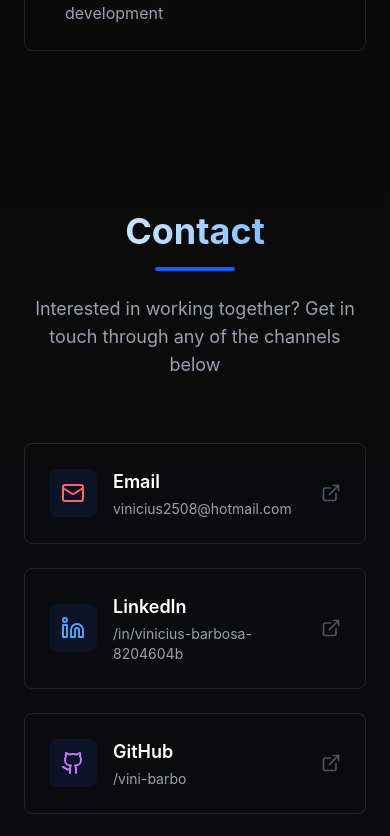
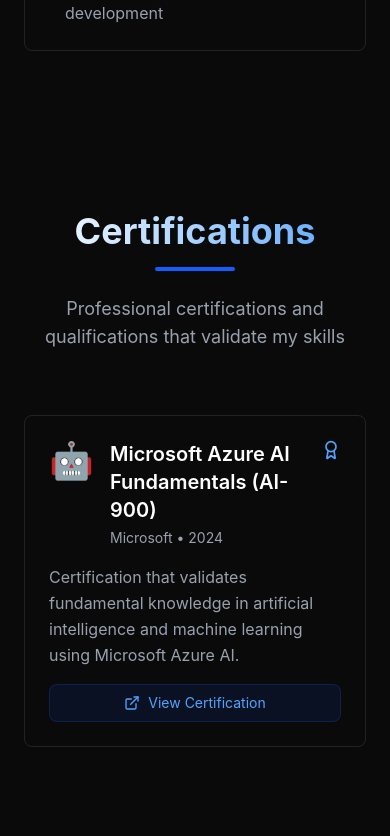
Before and after one commit to vini-barbo/Portfolio, a React (Vite) app: page / in a window 390 px wide. Shown: the part 8900-9736 px from the top of the page. Built offline with nearby package versions, Linux system fonts and the light colour scheme.

Commit message:
feat: add certifications section with Microsoft AI-900

```diff
--- a/src/app/App.tsx
+++ b/src/app/App.tsx
@@ -5,6 +5,7 @@ import { AboutSection } from "@/app/components/about-section";
 import { TechnologiesSection } from "@/app/components/technologies-section";
 import { ProjectsSection } from "@/app/components/projects-section";
 import { ExperienceSection } from "@/app/components/experience-section";
+import { CertificationsSection } from "@/app/components/certifications-section";
 import { ContactSection } from "@/app/components/contact-section";
 
 function PortfolioContent() {
@@ -46,6 +47,12 @@ function PortfolioContent() {
                 {t("nav.experience")}
               </a>
               <a
+                href="#certificacoes"
+                className="text-gray-400 hover:text-blue-400 transition-colors duration-300"
+              >
+                {t("nav.certifications")}
+              </a>
+              <a
                 href="#contato"
                 className="px-4 py-2 bg-blue-600 hover:bg-blue-700 text-white rounded-lg transition-all duration-300 hover:shadow-lg hover:shadow-blue-600/50"
               >
@@ -74,6 +81,7 @@ function PortfolioContent() {
         <TechnologiesSection />
         <ProjectsSection />
         <ExperienceSection />
+        <CertificationsSection />
         <ContactSection />
       </main>
     </div>
--- /dev/null
+++ b/src/app/components/certifications-section.tsx
@@ -0,0 +1,84 @@
+import { motion } from "motion/react";
+import { Award, ExternalLink } from "lucide-react";
+import { useLanguage } from "@/app/contexts/language-context";
+
+export function CertificationsSection() {
+  const { t } = useLanguage();
+
+  const certifications = [
+    {
+      id: 1,
+      nameKey: "certifications.cert1.name",
+      issuerKey: "certifications.cert1.issuer",
+      dateKey: "certifications.cert1.date",
+      descKey: "certifications.cert1.desc",
+      link: "https://learn.microsoft.com/en-us/credentials/certifications/azure-ai-fundamentals/",
+      icon: "🤖",
+    },
+  ];
+
+  return (
+    <section id="certificacoes" className="py-20 px-6 bg-card/30">
+      <div className="max-w-6xl mx-auto">
+        <motion.div
+          initial={{ opacity: 0, y: 20 }}
+          whileInView={{ opacity: 1, y: 0 }}
+          viewport={{ once: true }}
+          transition={{ duration: 0.6 }}
+          className="text-center mb-16"
+        >
+          <h2 className="text-4xl md:text-5xl font-bold mb-4 bg-gradient-to-r from-white to-blue-400 bg-clip-text text-transparent">
+            {t("certifications.title")}
+          </h2>
+          <div className="w-20 h-1 bg-blue-600 mx-auto rounded-full mb-6" />
+          <p className="text-gray-400 text-lg max-w-2xl mx-auto">
+            {t("certifications.subtitle")}
+          </p>
+        </motion.div>
+
+        <div className="grid md:grid-cols-2 lg:grid-cols-3 gap-6">
+          {certifications.map((cert, index) => (
+            <motion.div
+              key={cert.id}
+              initial={{ opacity: 0, y: 20 }}
+              whileInView={{ opacity: 1, y: 0 }}
+              viewport={{ once: true }}
+              transition={{ duration: 0.5, delay: index * 0.1 }}
+              whileHover={{ y: -5 }}
+              className="bg-card border border-border rounded-lg p-6 hover:border-blue-600/50 transition-all duration-300 hover:shadow-lg hover:shadow-blue-600/10 group"
+            >
+              <div className="flex flex-col h-full">
+                <div className="flex items-start gap-4 mb-4">
+                  <div className="text-4xl">{cert.icon}</div>
+                  <div className="flex-1">
+                    <h3 className="text-xl font-semibold mb-1 text-white group-hover:text-blue-400 transition-colors">
+                      {t(cert.nameKey)}
+                    </h3>
+                    <p className="text-sm text-gray-400">
+                      {t(cert.issuerKey)} • {t(cert.dateKey)}
+                    </p>
+                  </div>
+                  <Award className="w-5 h-5 text-blue-400" />
+                </div>
+
+                <p className="text-gray-400 mb-4 flex-grow leading-relaxed">
+                  {t(cert.descKey)}
+                </p>
+
+                <a
+                  href={cert.link}
+                  target="_blank"
+                  rel="noopener noreferrer"
+                  className="flex items-center justify-center gap-2 px-4 py-2 bg-blue-600/10 border border-blue-600/20 hover:border-blue-600 text-blue-400 rounded-lg transition-all duration-300 text-sm mt-auto"
+                >
+                  <ExternalLink className="w-4 h-4" />
+                  {t("certifications.viewCert")}
+                </a>
+              </div>
+            </motion.div>
+          ))}
+        </div>
+      </div>
+    </section>
+  );
+}
--- a/src/app/contexts/language-context.tsx
+++ b/src/app/contexts/language-context.tsx
@@ -18,6 +18,7 @@ const translations = {
     "nav.tech": "Tecnologias",
     "nav.projects": "Projetos",
     "nav.experience": "Experiência",
+    "nav.certifications": "Certificações",
     "nav.contact": "Contato",
 
     // Hero Section
@@ -99,6 +100,15 @@ const translations = {
     "experience.desc5.3": "Tecnologias: React, Node.js",
     "experience.desc5.4": "Criou conteúdo educacional e mentorou estudantes em desenvolvimento web",
 
+    // Certifications Section
+    "certifications.title": "Certificações",
+    "certifications.subtitle": "Certificações e qualificações profissionais que comprovam minhas habilidades",
+    "certifications.viewCert": "Ver Certificação",
+    "certifications.cert1.name": "Microsoft Azure AI Fundamentals (AI-900)",
+    "certifications.cert1.issuer": "Microsoft",
+    "certifications.cert1.date": "2024",
+    "certifications.cert1.desc": "Certificação que valida conhecimentos fundamentais em inteligência artificial e machine learning usando Microsoft Azure AI.",
+
     // Contact Section
     "contact.title": "Contato",
     "contact.subtitle": "Interessado em trabalhar juntos? Entre em contato através de qualquer um dos canais abaixo",
@@ -112,6 +122,7 @@ const translations = {
     "nav.tech": "Technologies",
     "nav.projects": "Projects",
     "nav.experience": "Experience",
+    "nav.certifications": "Certifications",
     "nav.contact": "Contact",
 
     // Hero Section
@@ -193,6 +204,15 @@ const translations = {
     "experience.desc5.3": "Technologies: React, Node.js",
     "experience.desc5.4": "Created educational content and mentored students in web development",
 
+    // Certifications Section
+    "certifications.title": "Certifications",
+    "certifications.subtitle": "Professional certifications and qualifications that validate my skills",
+    "certifications.viewCert": "View Certification",
+    "certifications.cert1.name": "Microsoft Azure AI Fundamentals (AI-900)",
+    "certifications.cert1.issuer": "Microsoft",
+    "certifications.cert1.date": "2024",
+    "certifications.cert1.desc": "Certification that validates fundamental knowledge in artificial intelligence and machine learning using Microsoft Azure AI.",
+
     // Contact Section
     "contact.title": "Contact",
     "contact.subtitle": "Interested in working together? Get in touch through any of the channels below",
@@ -206,6 +226,7 @@ const translations = {
     "nav.tech": "Tecnologías",
     "nav.projects": "Proyectos",
     "nav.experience": "Experiencia",
+    "nav.certifications": "Certificaciones",
     "nav.contact": "Contacto",
 
     // Hero Section
@@ -273,6 +294,15 @@ const translations = {
     "experience.desc3.3": "Creación de panel administrativo con métricas en tiempo real",
     "experience.desc3.4": "Trabajo con metodología ágil (Scrum) en sprints de 2 semanas",
 
+    // Certifications Section
+    "certifications.title": "Certificaciones",
+    "certifications.subtitle": "Certificaciones y calificaciones profesionales que validan mis habilidades",
+    "certifications.viewCert": "Ver Certificación",
+    "certifications.cert1.name": "Microsoft Azure AI Fundamentals (AI-900)",
+    "certifications.cert1.issuer": "Microsoft",
+    "certifications.cert1.date": "2024",
+    "certifications.cert1.desc": "Certificación que valida conocimientos fundamentales en inteligencia artificial y machine learning usando Microsoft Azure AI.",
+
     // Contact Section
     "contact.title": "Contacto",
     "contact.subtitle": "¿Interesado en trabajar juntos? Ponte en contacto a través de cualquiera de los canales a continuación",
@@ -286,6 +316,7 @@ const translations = {
     "nav.tech": "Technologies",
     "nav.projects": "Projets",
     "nav.experience": "Expérience",
+    "nav.certifications": "Certifications",
     "nav.contact": "Contact",
 
     // Hero Section
@@ -353,6 +384,15 @@ const translations = {
     "experience.desc3.3": "Création de tableau de bord administratif avec métriques en temps réel",
     "experience.desc3.4": "Travail avec méthodologie agile (Scrum) en sprints de 2 semaines",
 
+    // Certifications Section
+    "certifications.title": "Certifications",
+    "certifications.subtitle": "Certifications et qualifications professionnelles qui valident mes compétences",
+    "certifications.viewCert": "Voir Certification",
+    "certifications.cert1.name": "Microsoft Azure AI Fundamentals (AI-900)",
+    "certifications.cert1.issuer": "Microsoft",
+    "certifications.cert1.date": "2024",
+    "certifications.cert1.desc": "Certification qui valide les connaissances fondamentales en intelligence artificielle et machine learning utilisant Microsoft Azure AI.",
+
     // Contact Section
     "contact.title": "Contact",
     "contact.subtitle": "Intéressé par une collaboration? Contactez-moi via l'un des canaux ci-dessous",
```
Also changed, not shown: 1 other file (tests, documents, lock files or other folders).
